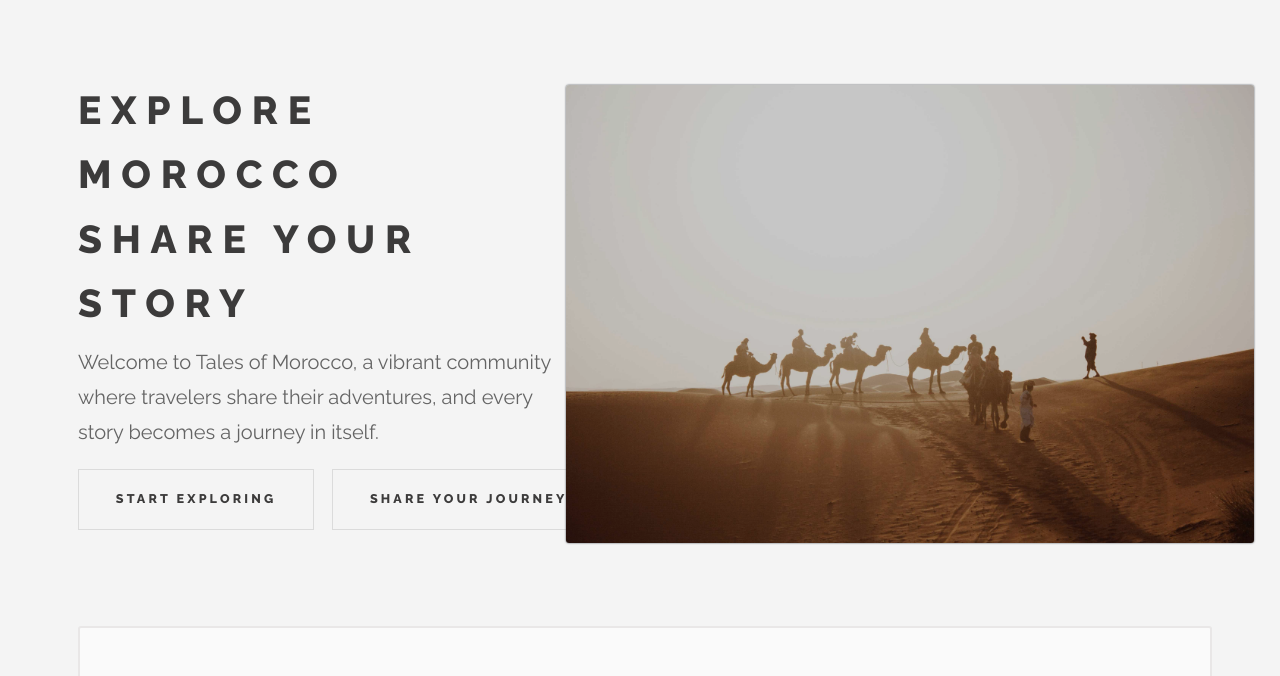
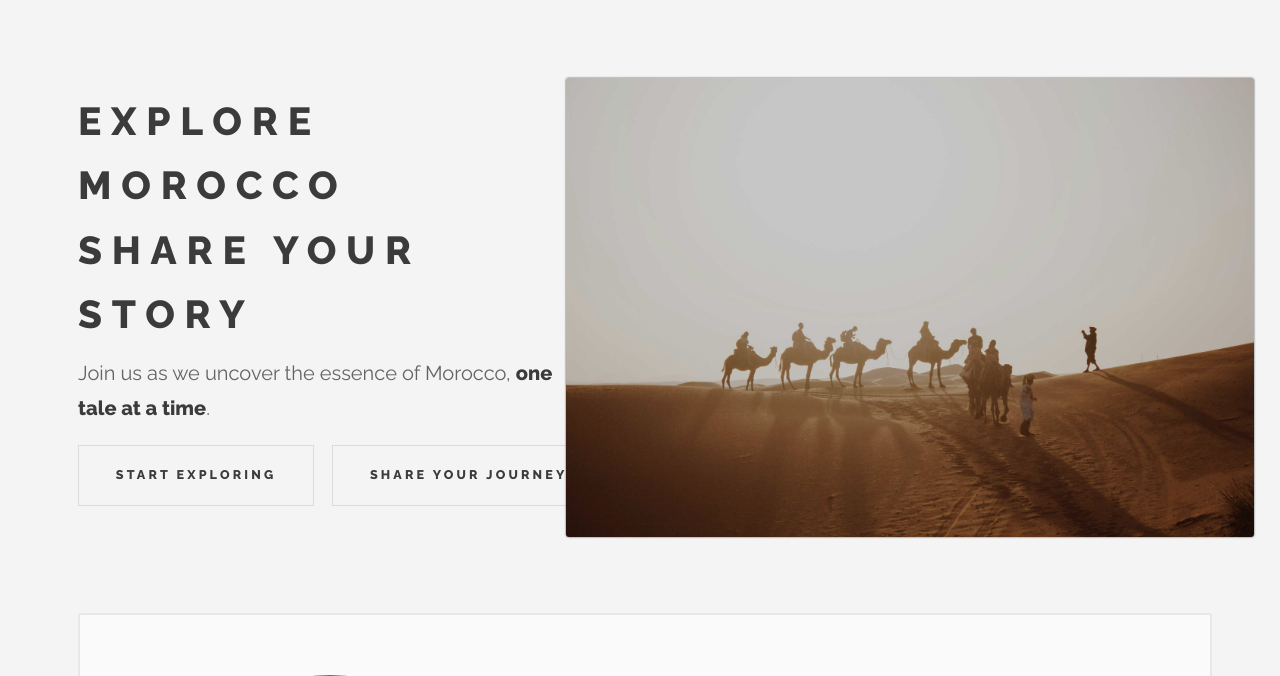
Before and after one commit to Elbadil/Tales_Of_Morocco, a Django app: page / in a window 1280 px wide. Shown: the part 56-732 px from the top of the page. Run offline with Django 4.2, Linux system fonts and the light colour scheme.

Commit message:
final touches

```diff
--- a/base/templates/index.html
+++ b/base/templates/index.html
@@ -27,9 +27,7 @@
           <div class="app-description">
             <h1>Explore Morocco<br>
             SHARE YOUR STORY</h1>
-            <p>Welcome to Tales of Morocco, a vibrant community where
-              travelers share their adventures,
-              and every story becomes a journey in itself.</p>
+            <p>Join us as we uncover the essence of Morocco, <b>one tale at a time</b>.</p>
             <ul class="actions home">
               <li>
                 <a href="{% url 'home' %}" class="button large fit">Start Exploring</a>
```
Also changed, not shown: db.sqlite3, static/images/index2.jpg (added), static/images/merrakech.jpg (added).
